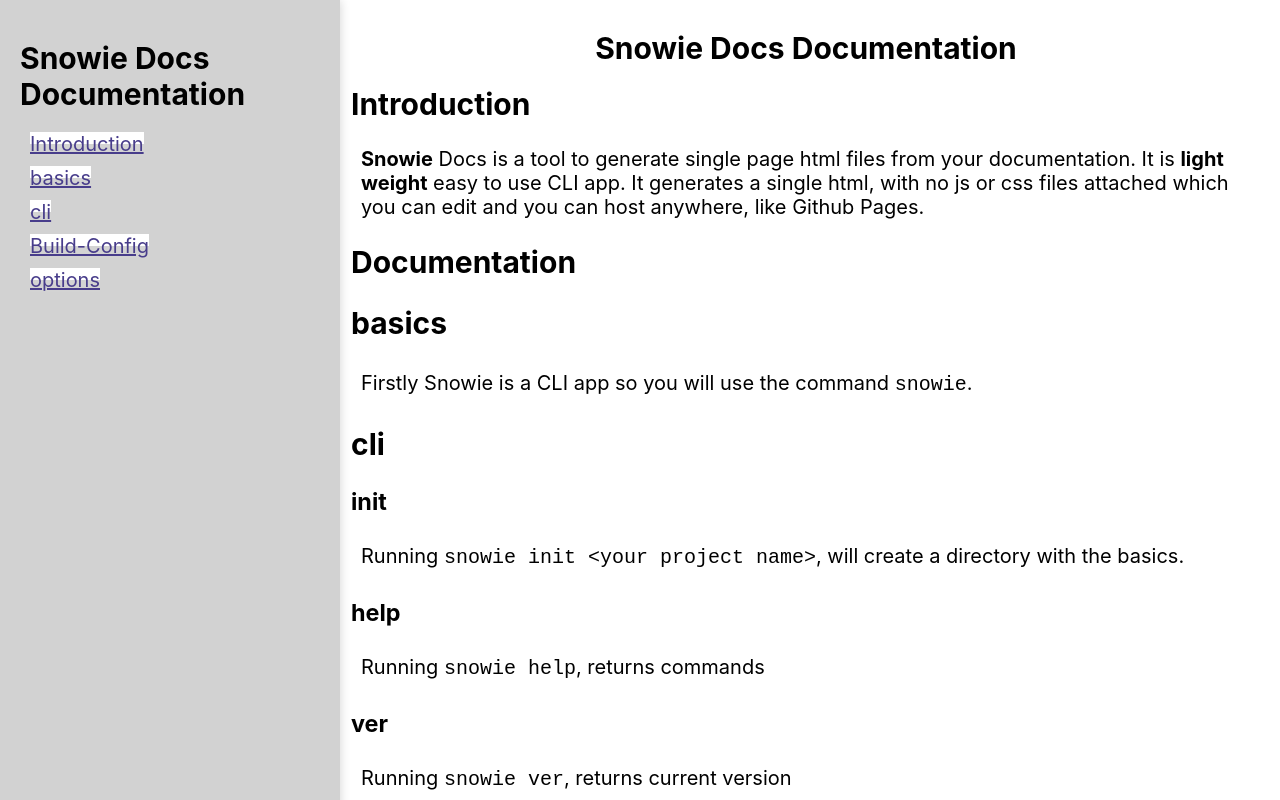
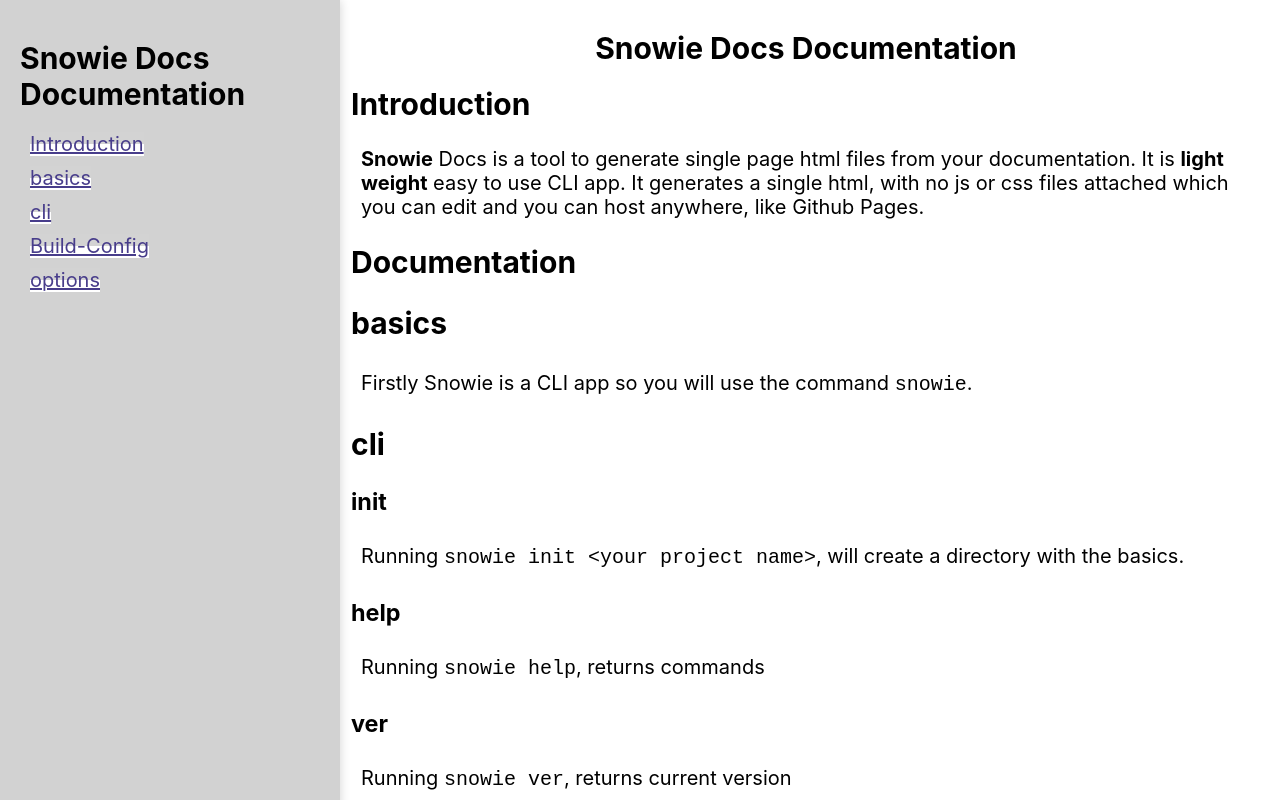
Before and after one commit to imagineeeinc/Snowie-Docs, a website: page docs/index.html in a window 1280 px wide. Drawn offline with nearby package versions, Linux system fonts and the light colour scheme.

Commit message:
fixed some styling

```diff
--- a/docs/index.html
+++ b/docs/index.html
@@ -102,7 +102,7 @@
             }
             #index > ul > li > a {
                 color: darkslateblue;
-                background: linear-gradient(white 50%, lightgrey 50%);
+                background: linear-gradient(lightgrey 50%, white 50%);
             }
             h1 {
                 font-size: 30px
```
Also changed, not shown: bin/templating/md-it.html (+1 -1 lines), bin/templating/md.html (+1 -1 lines), bin/templating/showdown.html (+1 -1 lines), bin/templating/template.html (+1 -1 lines).
